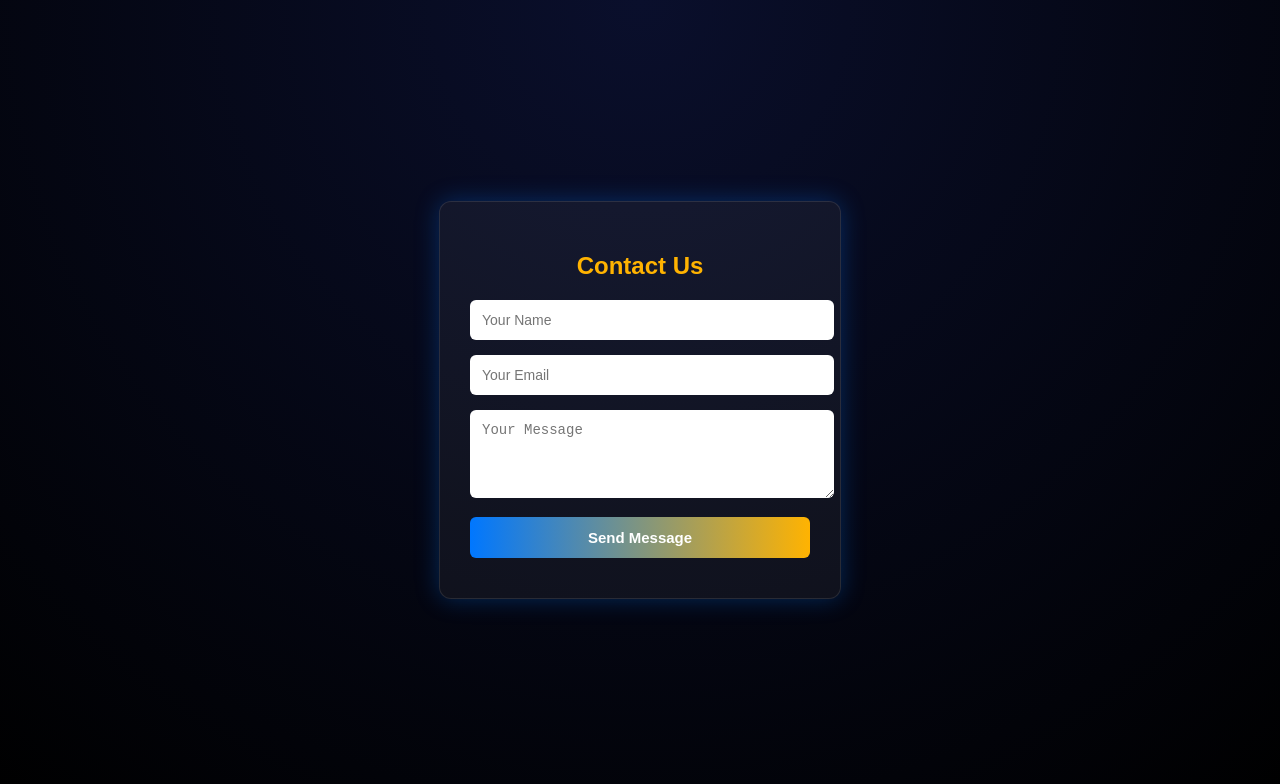
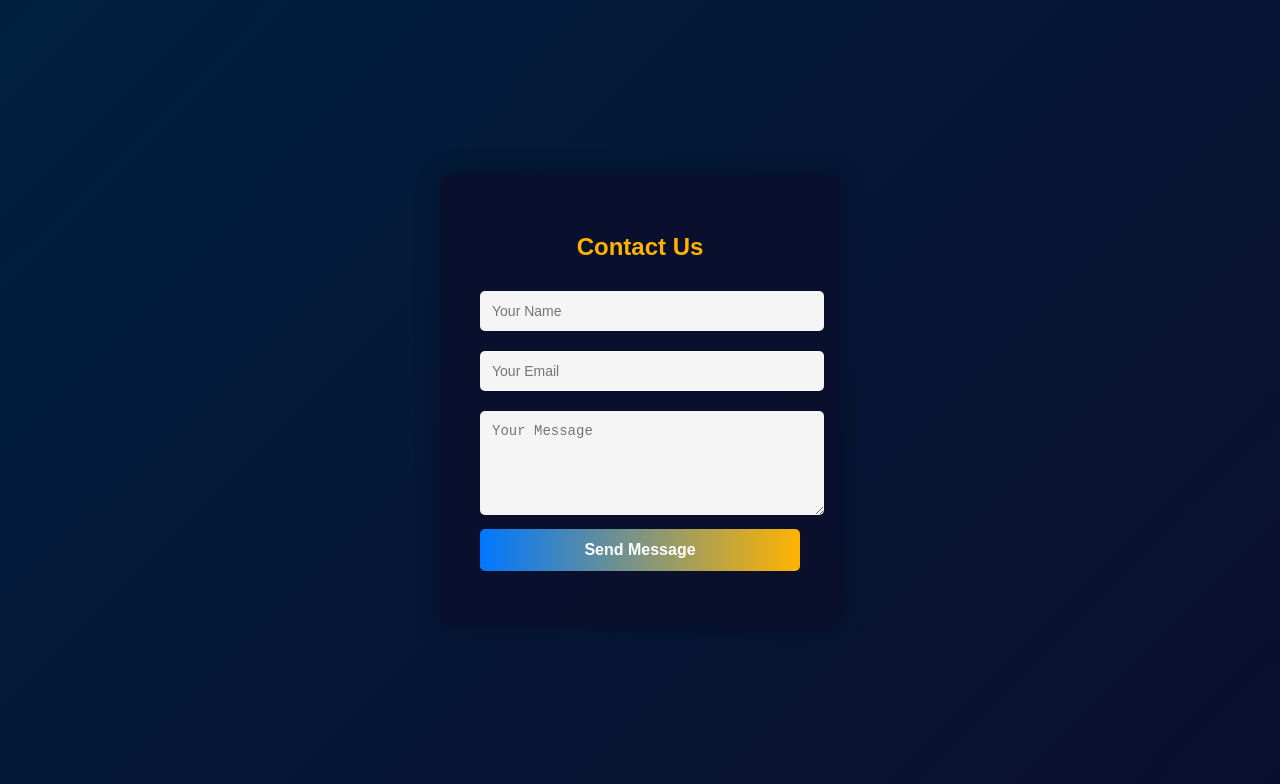
Before and after one commit to themory74/contact-form-app, a website: page public/index.html in a window 1280 px wide. Drawn offline with Linux system fonts and the light colour scheme.

Commit message:
Added working frontend contact form

```diff
--- a/public/index.html
+++ b/public/index.html
@@ -3,72 +3,70 @@
 <head>
   <meta charset="UTF-8" />
   <meta name="viewport" content="width=device-width, initial-scale=1.0" />
-  <title>Contact Form | True Prime Digital</title>
+  <title>Contact Us | True Prime Digital</title>
   <style>
     body {
-      background: radial-gradient(circle at top, #0A0F2C, #000);
-      color: #fff;
       font-family: Poppins, sans-serif;
       display: flex;
       justify-content: center;
       align-items: center;
       height: 100vh;
       margin: 0;
+      background: linear-gradient(135deg, #001f3f, #0a0f2c);
+      color: white;
     }
-    .container {
-      background: rgba(255, 255, 255, 0.05);
-      border: 1px solid rgba(255, 255, 255, 0.1);
-      box-shadow: 0 0 25px rgba(0, 119, 255, 0.3);
-      border-radius: 12px;
-      padding: 30px;
-      width: 340px;
+    .contact-container {
+      background: rgba(10, 15, 44, 0.9);
+      padding: 40px;
+      border-radius: 10px;
+      box-shadow: 0 0 25px rgba(0, 0, 0, 0.3);
+      width: 320px;
       text-align: center;
     }
     h2 {
-      color: #FFB301;
+      color: #ffb301;
       margin-bottom: 20px;
     }
     input, textarea {
       width: 100%;
-      margin-bottom: 15px;
       padding: 12px;
-      border-radius: 6px;
+      margin: 10px 0;
       border: none;
+      border-radius: 5px;
+      background: #f5f5f5;
       font-size: 14px;
     }
     button {
-      background: linear-gradient(to right, #0077FF, #FFB301);
+      background: linear-gradient(90deg, #0077ff, #ffb301);
       color: white;
       border: none;
       padding: 12px;
       width: 100%;
-      border-radius: 6px;
+      border-radius: 5px;
+      font-size: 16px;
+      font-weight: 600;
       cursor: pointer;
-      font-weight: bold;
-      font-size: 15px;
       transition: 0.3s;
     }
     button:hover {
       opacity: 0.9;
-      transform: scale(1.02);
     }
     #responseMessage {
-      margin-top: 10px;
-      font-size: 14px;
-      font-weight: 500;
+      margin-top: 15px;
+      font-weight: 600;
     }
   </style>
 </head>
 <body>
-  <div class="container">
+  <div class="contact-container">
     <h2>Contact Us</h2>
     <form id="contactForm">
-      <input type="text" id="name" placeholder="Your Name" required />
-      <input type="email" id="email" placeholder="Your Email" required />
-      <textarea id="message" rows="4" placeholder="Your Message" required></textarea>
+      <input type="text" name="name" placeholder="Your Name" required />
+      <input type="email" name="email" placeholder="Your Email" required />
+      <textarea name="message" placeholder="Your Message" rows="5" required></textarea>
       <button type="submit">Send Message</button>
-      <div id="responseMessage"></div>
     </form>
+    <div id="responseMessage"></div>
   </div>
 
   <script>
@@ -78,32 +76,31 @@
     form.addEventListener("submit", async (e) => {
       e.preventDefault();
       responseMessage.textContent = "Sending...";
-      responseMessage.style.color = "#fff";
+      responseMessage.style.color = "#0077ff";
 
-      const data = {
-        name: form.name.value,
-        email: form.email.value,
-        message: form.message.value,
-      };
+      const name = form.name.value.trim();
+      const email = form.email.value.trim();
+      const message = form.message.value.trim();
 
       try {
-        const res = await fetch("/submit", {
+        const res = await fetch("https://contact-form-app-84vz.onrender.com/submit", {
           method: "POST",
           headers: { "Content-Type": "application/json" },
-          body: JSON.stringify(data),
+          body: JSON.stringify({ name, email, message }),
         });
 
         const text = await res.text();
         if (res.ok) {
-          responseMessage.textContent = text;
+          responseMessage.textContent = "✅ Message sent successfully!";
           responseMessage.style.color = "#00FF7F";
           form.reset();
         } else {
-          responseMessage.textContent = text;
+          responseMessage.textContent = `❌ ${text}`;
           responseMessage.style.color = "red";
         }
       } catch (error) {
-        responseMessage.textContent = "❌ Server error. Try again later.";
+        console.error("Error:", error);
+        responseMessage.textContent = "⚠️ Server error. Please try again later.";
         responseMessage.style.color = "red";
       }
     });
```
